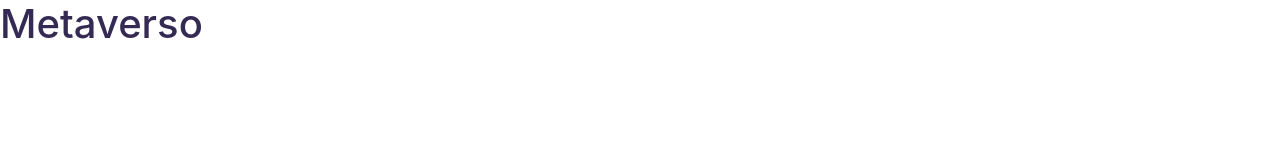
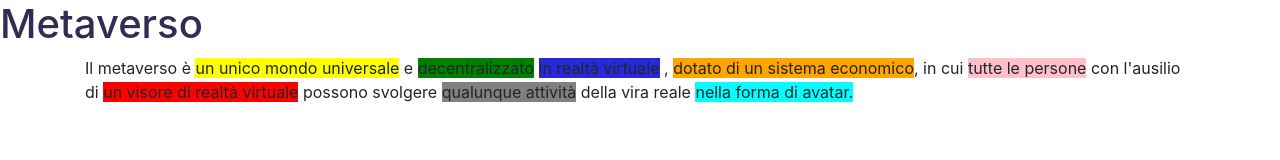
Before and after one commit to ManuelAvanzi/metaverso-definizione, a plain HTML site: page index.html in a window 1280 px wide. Drawn offline with nearby package versions, Linux system fonts and the light colour scheme.

Commit message:
definizione base

```diff
--- a/css/style.css
+++ b/css/style.css
@@ -1,3 +1,28 @@
 h1{
     color:rgba(13, 0, 49, 0.836)
 }
+
+.yellow{
+    background-color: yellow;
+}
+.orange{
+    background-color: orange;
+}
+.blue{
+    background-color: rgb(40, 40, 218);
+}
+.red{
+    background-color: red;
+}
+.pink{
+    background-color: pink;
+}
+.green{
+    background-color: green;
+}
+.grey{
+    background-color: grey;
+}
+.light_blue{
+    background-color: aqua;
+}
--- a/index.html
+++ b/index.html
@@ -14,6 +14,11 @@
   <body>
     <h1>Metaverso</h1>
 
+    <div class="container">
+        <p>Il metaverso è  <span class="box yellow">un unico mondo universale</span> e <span class="box green">decentralizzato</span> <span class="box blue">in realtà virtuale</span> , <span class="box orange">dotato di un sistema economico</span>, in cui <span class="box pink">tutte le persone</span> con l'ausilio di <span class="box red">un visore di realtà virtuale</span>
+             possono svolgere <span class="box grey">qualunque attività</span> della vira reale <span class="box light_blue">nella forma di avatar.</span></p>
+    </div>
+
     <!-- Optional JavaScript -->
     <!-- jQuery first, then Popper.js, then Bootstrap JS -->
     <script src="https://code.jquery.com/jquery-3.3.1.slim.min.js" integrity="sha384-q8i/X+965DzO0rT7abK41JStQIAqVgRVzpbzo5smXKp4YfRvH+8abtTE1Pi6jizo" crossorigin="anonymous"></script>
```
